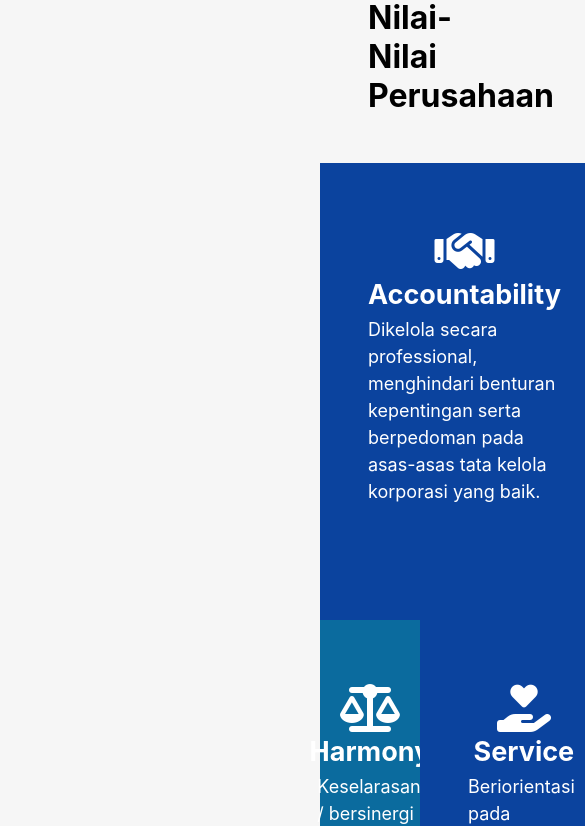
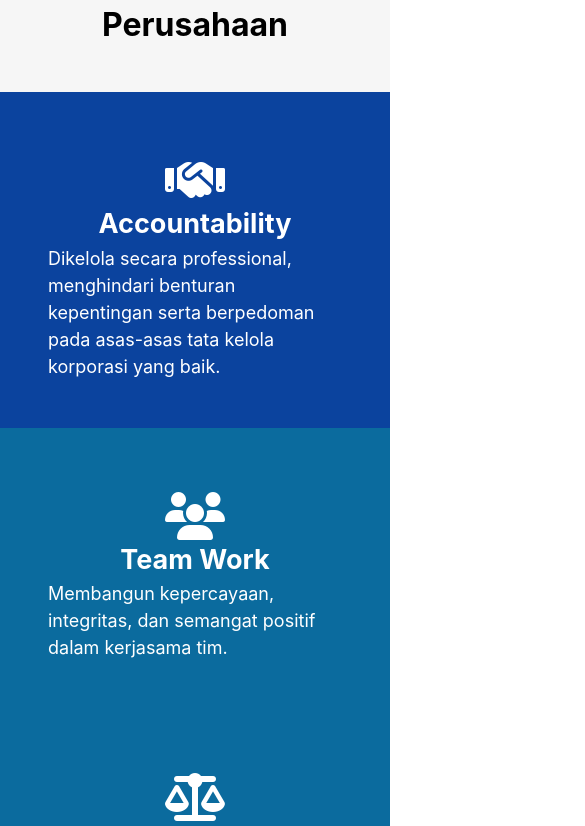
Before and after one commit to alvianzf/harry-trans-beton, a React (Vite) app: page / in a window 390 px wide. Shown: the part 2088-2914 px from the top of the page, 585 px wide, since content can reach past the window. Built offline with nearby package versions, Linux system fonts and the light colour scheme.

Commit message:
feat: add responsiveness to values section

```diff
--- a/src/App.css
+++ b/src/App.css
@@ -299,4 +299,22 @@
     flex-direction: column;
     align-items: center;
   }
+
+  .values-container {
+    padding: 0;
+  }
+
+  .values-box {
+    padding: auto;
+    flex-direction: column !important;
+  }
+
+  .values-box-item-1 {
+    width: 100%;
+    flex-direction: column;
+  }
+  .values-box-item-2 {
+    width: 100%;
+    flex-direction: column;
+  }
 }
```
